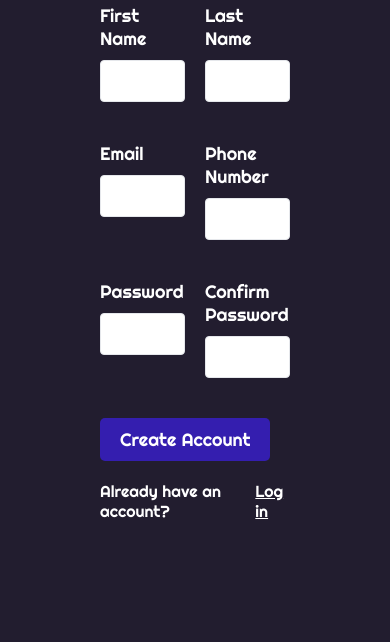
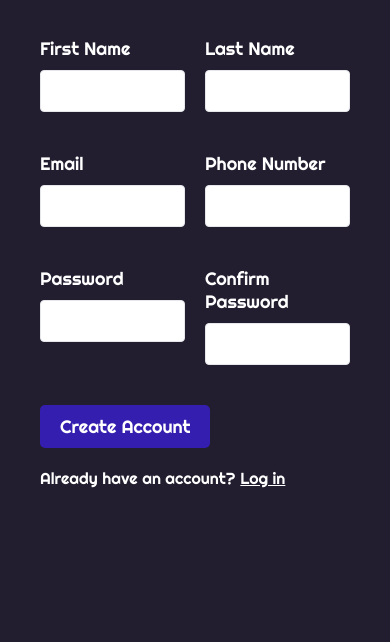
Before and after one commit to adamd3/sign-up-form, a plain HTML site: page index.html in a window 390 px wide. Shown: the part 1046-1688 px from the top of the page. Drawn offline with Linux system fonts and the light colour scheme.

Commit message:
Reduce padding on signup form for mobile views

```diff
--- a/style.css
+++ b/style.css
@@ -143,6 +143,10 @@ input[type="submit"]:disabled {
     height: auto;
   }
 
+  .right {
+    padding: 40px;
+  }
+
   .left {
     width: 100%;
     position: relative;
```
